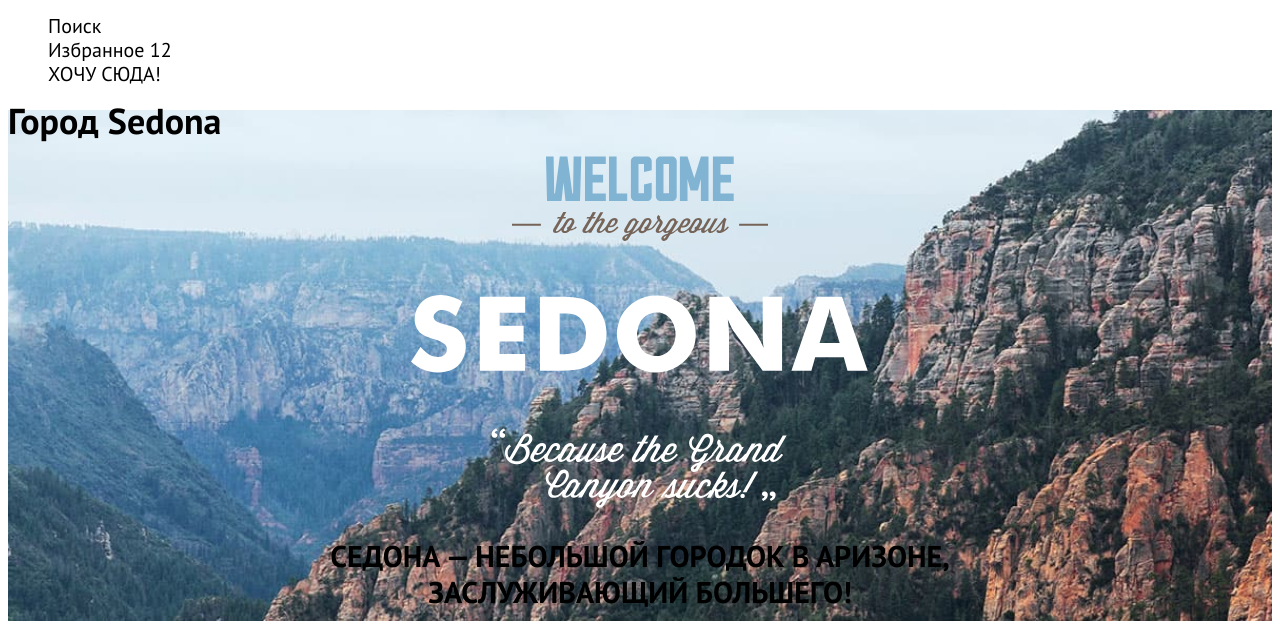
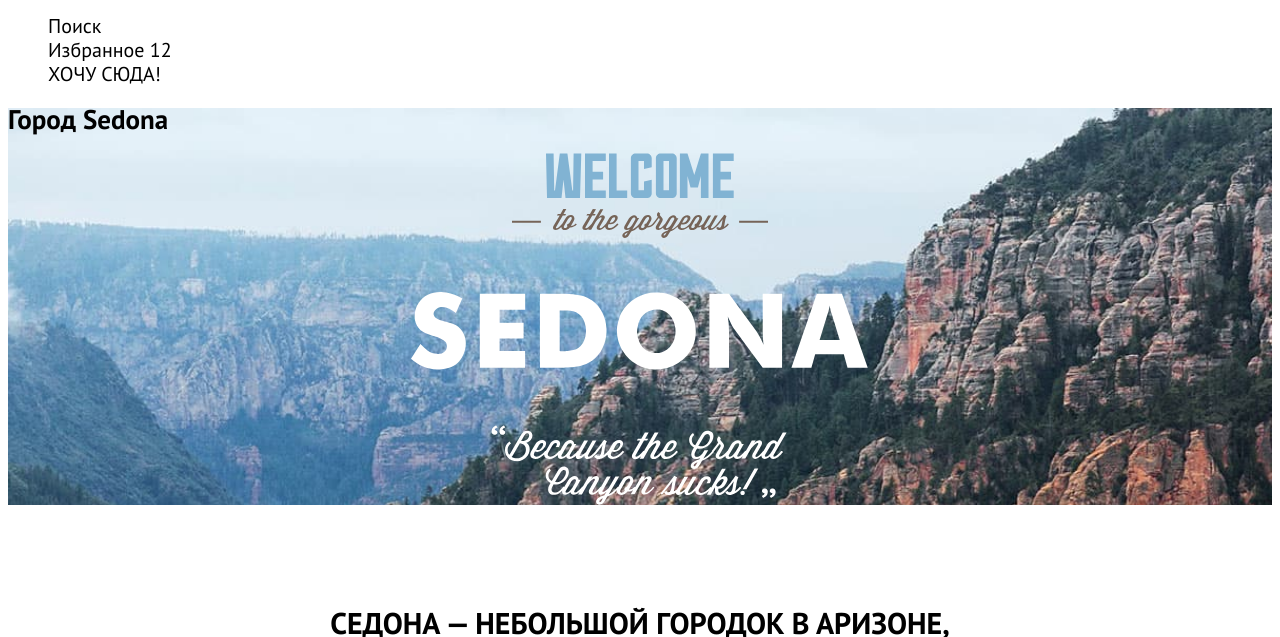
Before and after one commit to htmlacademy-htmlcss/2205277-sedona-35, a plain HTML site: page index.html in a window 1280 px wide. Shown: the part 169-806 px from the top of the page. Drawn offline with Linux system fonts and the light colour scheme.

Commit message:
Разделяет главную картинку и текст

```diff
--- a/index.html
+++ b/index.html
@@ -47,9 +47,11 @@
     </header>
 
     <main class="main-index">
-      <h1 class="visually-hidden">Город Sedona</h1>
-      <img class="main-welcom" src="images/welcome.svg" width="458" height="352"
-        alt="welcom to the gargeous sedona becaus the grand canyon sucks!">
+      <section class="main-image">
+        <h1 class="visually-hidden">Город Sedona</h1>
+        <img class="main-welcom" src="images/welcome.svg" width="458" height="352"
+          alt="welcom to the gargeous sedona becaus the grand canyon sucks!">
+      </section>
 
       <p class="main-definition">Седона — небольшой городок в Аризоне,<br>
         заслуживающий большего!</p>
--- a/styles/styles.css
+++ b/styles/styles.css
@@ -23,6 +23,8 @@ body {
     background-color: #ffffff;
 }
 
+
+/* Главная */
 /* Navigation */
 
 .navigation-item,
@@ -47,11 +49,12 @@ body {
 
 /* Main */
 
-.main-index {
+.main-image {
     background-image: url("../images/index-background.jpg");
     background-size: 100% auto;
     background-repeat: no-repeat;
     margin-bottom: 100px;
+
 }
 
 .main-definition {
@@ -74,7 +77,10 @@ body {
 .main-welcom {
     display: block;
     margin-left: auto;
-    margin-right: auto
+    margin-right: auto;
+
+
+
 }
 
 .advantages-title {
@@ -116,6 +122,7 @@ body {
 
 .search {
     text-align: center;
+
 }
 
 .search-title {
@@ -127,7 +134,6 @@ body {
 }
 
 .search-discription {
-
     font-size: 22px;
     font-weight: 400;
     line-height: 26px;
@@ -154,8 +160,8 @@ body {
     background-image: url("../images/search.jpg");
     background-size: 100% auto;
     background-repeat: no-repeat;
+    background-color: #000000;
 }
-
 
 .subscription-title {
     text-transform: uppercase;
```
